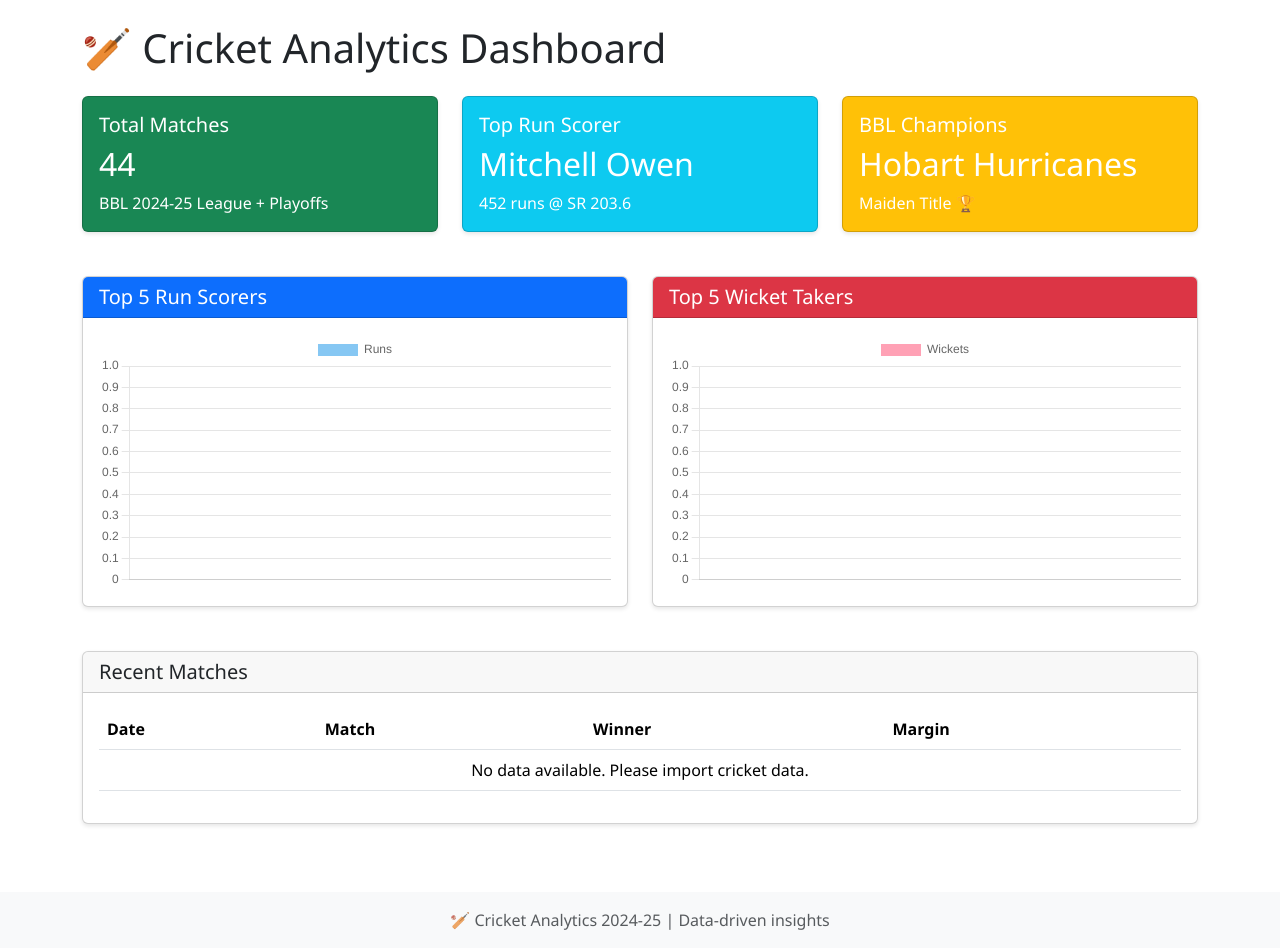
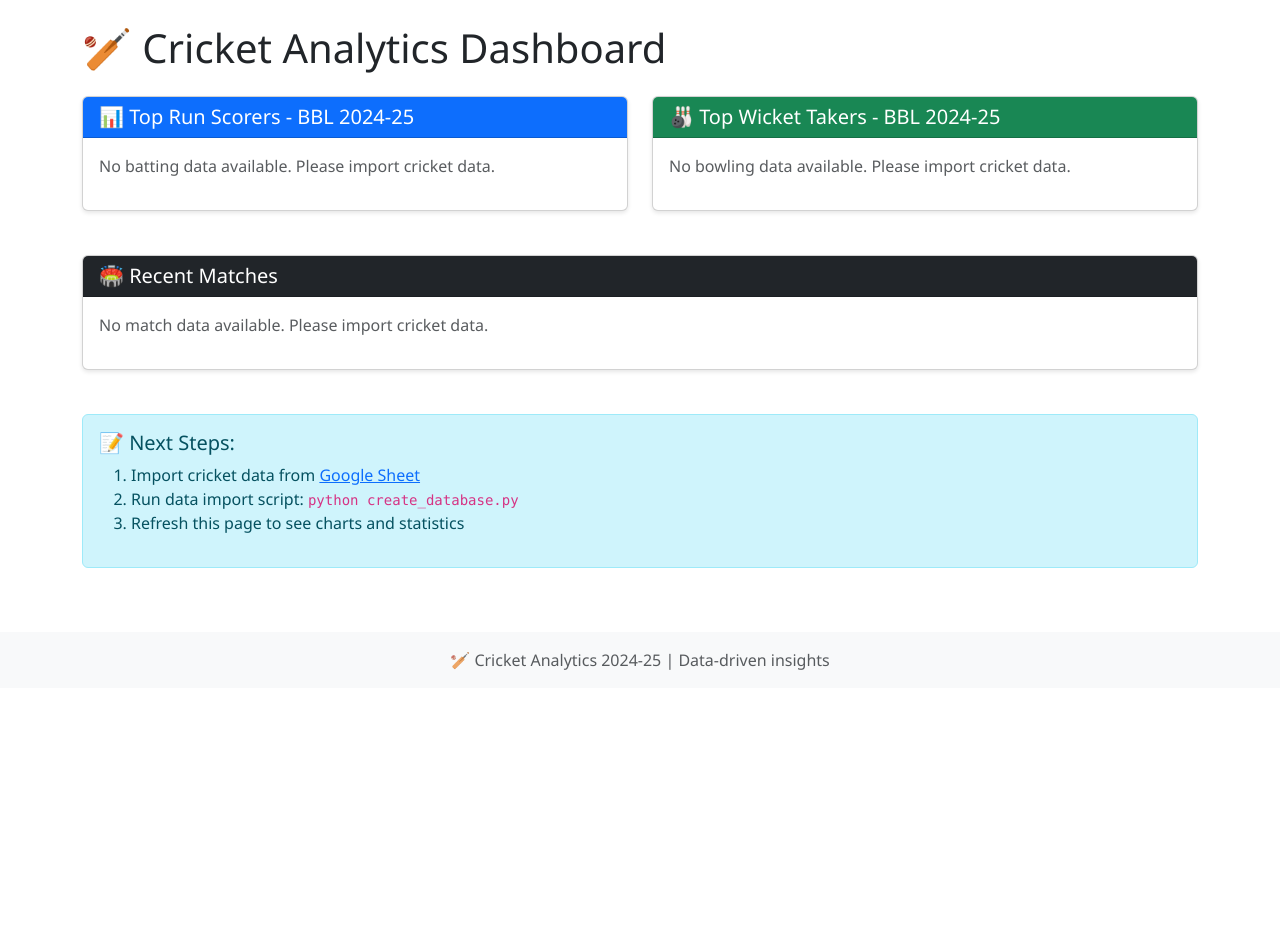
Before and after one commit to rumbleveer-spec/cricket-analytics-website, a Flask app: page / in a window 1280 px wide. Shown: the part 62-1010 px from the top of the page. After the commit the page ends 732 px from the top, so only its background shows below. Run offline with Flask 3, Linux system fonts and the light colour scheme; data that the repository does not hold is empty; some libraries are stand-ins or nearby versions.

Commit message:
Add templates/index.html

```diff
--- a/templates/index.html
+++ b/templates/index.html
@@ -10,53 +10,72 @@
 </div>
 
 <div class="row mb-4">
-    <div class="col-md-4">
-        <div class="card text-white bg-success">
+    <div class="col-md-6">
+        <div class="card">
+            <div class="card-header bg-primary text-white">
+                <h5 class="mb-0">📊 Top Run Scorers - BBL 2024-25</h5>
+            </div>
             <div class="card-body">
-                <h5 class="card-title">Total Matches</h5>
-                <h2>44</h2>
-                <p class="mb-0">BBL 2024-25 League + Playoffs</p>
+                {% if top_batsmen %}
+                <canvas id="battingChart" height="200"></canvas>
+                {% else %}
+                <p class="text-muted">No batting data available. Please import cricket data.</p>
+                {% endif %}
             </div>
         </div>
     </div>
-    <div class="col-md-4">
-        <div class="card text-white bg-info">
+
+    <div class="col-md-6">
+        <div class="card">
+            <div class="card-header bg-success text-white">
+                <h5 class="mb-0">🎳 Top Wicket Takers - BBL 2024-25</h5>
+            </div>
             <div class="card-body">
-                <h5 class="card-title">Top Run Scorer</h5>
-                <h2>Mitchell Owen</h2>
-                <p class="mb-0">452 runs @ SR 203.6</p>
-            </div>
-        </div>
-    </div>
-    <div class="col-md-4">
-        <div class="card text-white bg-warning">
-            <div class="card-body">
-                <h5 class="card-title">BBL Champions</h5>
-                <h2>Hobart Hurricanes</h2>
-                <p class="mb-0">Maiden Title 🏆</p>
+                {% if top_bowlers %}
+                <canvas id="bowlingChart" height="200"></canvas>
+                {% else %}
+                <p class="text-muted">No bowling data available. Please import cricket data.</p>
+                {% endif %}
             </div>
         </div>
     </div>
 </div>
 
 <div class="row">
-    <div class="col-md-6">
+    <div class="col-12">
         <div class="card">
-            <div class="card-header bg-primary text-white">
-                <h5 class="mb-0">Top 5 Run Scorers</h5>
+            <div class="card-header bg-dark text-white">
+                <h5 class="mb-0">🏟️ Recent Matches</h5>
             </div>
             <div class="card-body">
-                <canvas id="battingChart"></canvas>
+                {% if recent_matches %}
+                <div class="table-responsive">
+                    <table class="table table-striped">
+                        <thead>
+                            <tr>
+                                <th>Match</th>
+                                <th>Date</th>
+                                <th>Venue</th>
+                                <th>Result</th>
+                                <th>Winner</th>
+                            </tr>
+                        </thead>
+                        <tbody>
+                        {% for match in recent_matches[:5] %}
+                            <tr>
+                                <td>{{ match.team1 }} vs {{ match.team2 }}</td>
+                                <td>{{ match.date }}</td>
+                                <td>{{ match.venue }}</td>
+                                <td>{{ match.score1 }} vs {{ match.score2 }}</td>
+                                <td><strong>{{ match.winner }}</strong></td>
+                            </tr>
+                        {% endfor %}
+                        </tbody>
+                    </table>
                 </div>
-        </div>
-    </div>
-    <div class="col-md-6">
-        <div class="card">
-            <div class="card-header bg-danger text-white">
-                <h5 class="mb-0">Top 5 Wicket Takers</h5>
-            </div>
-            <div class="card-body">
-                <canvas id="bowlingChart"></canvas>
+                {% else %}
+                <p class="text-muted">No match data available. Please import cricket data.</p>
+                {% endif %}
             </div>
         </div>
     </div>
@@ -64,42 +83,13 @@
 
 <div class="row mt-4">
     <div class="col-12">
-        <div class="card">
-            <div class="card-header">
-                <h5 class="mb-0">Recent Matches</h5>
-            </div>
-            <div class="card-body">
-                <div class="table-responsive">
-                    <table class="table table-hover">
-                        <thead>
-                            <tr>
-                                <th>Date</th>
-                                <th>Match</th>
-                                <th>Winner</th>
-                                <th>Margin</th>
-                            </tr>
-                        </thead>
-                        <tbody>
-                            {% if recent_matches %}
-                                {% for match in recent_matches %}
-                                <tr>
-                                    <td>{{ match.date }}</td>
-                                    <td>{{ match.team1 }} vs {{ match.team2 }}</td>
-                                    <td><strong>{{ match.winner }}</strong></td>
-                                    <td>{{ match.margin }}</td>
-                                </tr>
-                                {% endfor %}
-                            {% else %}
-                                <tr>
-                                    <td colspan="4" class="text-center">
-                                        No data available. Please import cricket data.
-                                    </td>
-                                </tr>
-                            {% endif %}
-                        </tbody>
-                    </table>
-                </div>
-            </div>
+        <div class="alert alert-info">
+            <h5>📝 Next Steps:</h5>
+            <ol>
+                <li>Import cricket data from <a href="https://docs.google.com/spreadsheets/d/1Zs__sR5UDLnOs1uZ84EQB531MUFhVl1Y-oyXPp7bL8I/edit" target="_blank">Google Sheet</a></li>
+                <li>Run data import script: <code>python create_database.py</code></li>
+                <li>Refresh this page to see charts and statistics</li>
+            </ol>
         </div>
     </div>
 </div>
@@ -107,9 +97,10 @@
 
 {% block scripts %}
 <script>
-    // Fetch and render batting stats
+{% if top_batsmen %}
+// Batting Chart
 fetch('/api/stats/batting')
-        .then(res => res.json())
+    .then(response => response.json())
     .then(data => {
         const ctx = document.getElementById('battingChart').getContext('2d');
         new Chart(ctx, {
@@ -119,21 +110,21 @@
                 datasets: [{
                     label: 'Runs',
                     data: data.runs,
-                        backgroundColor: 'rgba(54, 162, 235, 0.6)'
+                    backgroundColor: 'rgba(54, 162, 235, 0.8)'
                 }]
             },
             options: {
                 responsive: true,
-                    scales: {
-                        y: { beginAtZero: true }
-                    }
+                maintainAspectRatio: false
             }
         });
     });
+{% endif %}
 
-    // Fetch and render bowling stats
+{% if top_bowlers %}
+// Bowling Chart
 fetch('/api/stats/bowling')
-        .then(res => res.json())
+    .then(response => response.json())
     .then(data => {
         const ctx = document.getElementById('bowlingChart').getContext('2d');
         new Chart(ctx, {
@@ -143,16 +134,15 @@
                 datasets: [{
                     label: 'Wickets',
                     data: data.wickets,
-                        backgroundColor: 'rgba(255, 99, 132, 0.6)'
+                    backgroundColor: 'rgba(75, 192, 192, 0.8)'
                 }]
             },
             options: {
                 responsive: true,
-                    scales: {
-                        y: { beginAtZero: true }
-                    }
+                maintainAspectRatio: false
             }
         });
     });
+{% endif %}
 </script>
 {% endblock %}
```
Lines whose indentation alone changed are shown as unchanged.
